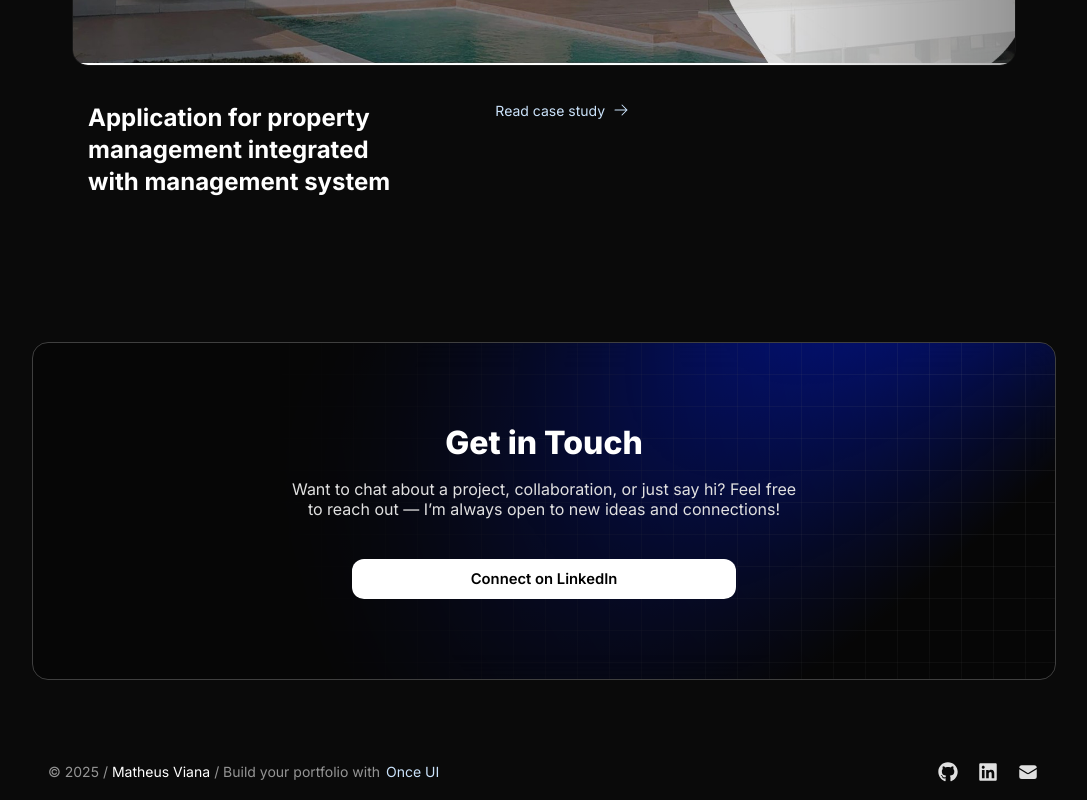
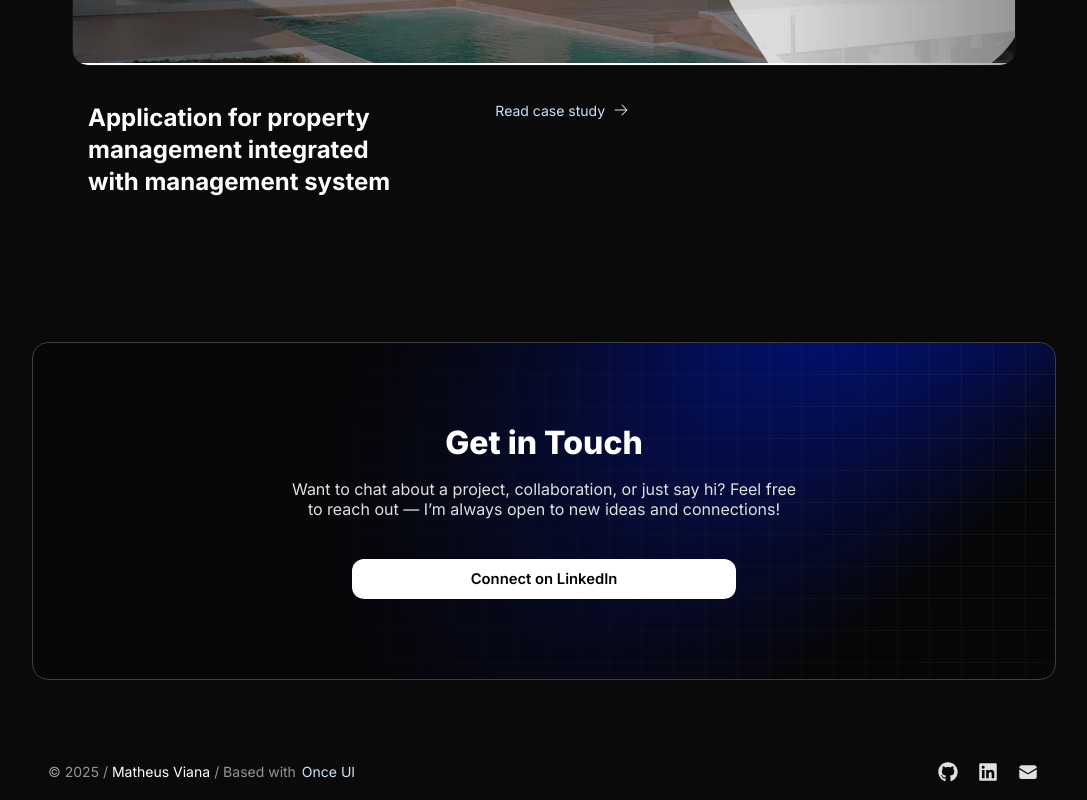
Before and after one commit to matheusmartinsviana/matheusmviana, a Next.js app: page / in a window 1280 px wide. Shown: the part 2931-3731 px from the top of the page, without its empty margins (96-1183 px from the left). Built offline with nearby package versions, Linux system fonts and the light colour scheme.

Commit message:
Update Footer.tsx

```diff
--- a/src/components/Footer.tsx
+++ b/src/components/Footer.tsx
@@ -28,7 +28,7 @@ export const Footer = () => {
           <Text paddingX="4">{person.name}</Text>
           <Text onBackground="neutral-weak">
             {/* Usage of this template requires attribution. Please don't remove the link to Once UI. */}
-            / Build your portfolio with{" "}
+            / Based with{" "}
             <SmartLink
               style={{ marginLeft: "-0.125rem" }}
               href="https://once-ui.com/templates/magic-portfolio"
```
